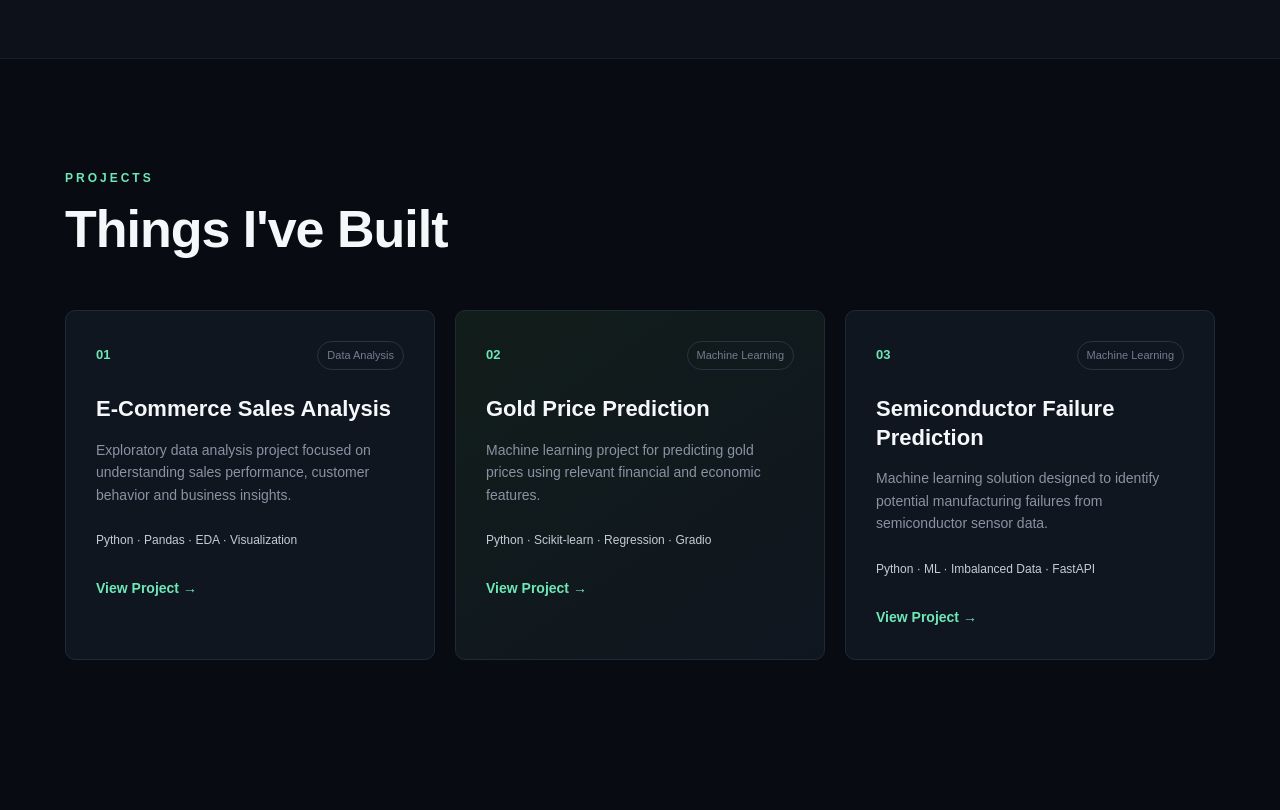
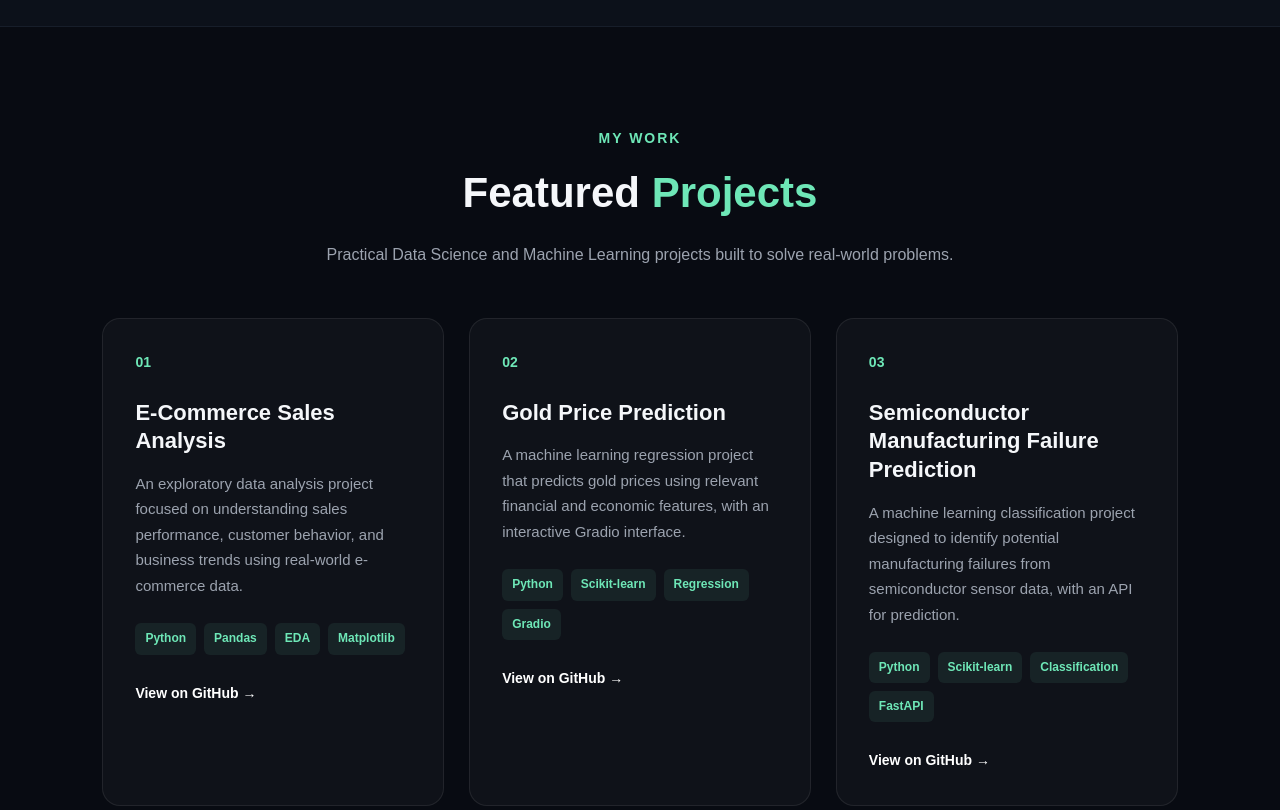
Before and after one commit to Karthikd1818/karthik-portfolio, a plain HTML site: page index.html in a window 1280 px wide. Shown: the part 2040-2850 px from the top of the page. Drawn offline with Linux system fonts and the light colour scheme.

Commit message:
Improve project section

```diff
--- a/index.html
+++ b/index.html
@@ -251,148 +251,120 @@
 
     <!-- PROJECTS -->
 
-    <section id="projects" class="section">
-
-        <div class="container">
+   <section id="projects" class="projects-section">
 
     <div class="section-heading">
-
-                <p class="section-label">
-                    PROJECTS
+        <p class="section-label">MY WORK</p>
+        <h2>Featured <span>Projects</span></h2>
+        <p>
+            Practical Data Science and Machine Learning projects
+            built to solve real-world problems.
         </p>
-
-                <h2 class="section-title">
-                    Things I've Built
-                </h2>
-
     </div>
-
 
     <div class="projects-grid">
 
-
-                <!-- PROJECT 1 -->
-
+        <!-- Project 1 -->
         <div class="project-card">
 
-                    <div class="project-top">
-                        <span class="project-number">
+            <div class="project-number">
                 01
-                        </span>
-
-                        <span class="project-type">
-                            Data Analysis
-                        </span>
             </div>
 
-                    <h3>
-                        E-Commerce Sales Analysis
-                    </h3>
+            <h3>E-Commerce Sales Analysis</h3>
 
             <p>
-                        Exploratory data analysis project focused on
-                        understanding sales performance, customer
-                        behavior and business insights.
+                An exploratory data analysis project focused on
+                understanding sales performance, customer behavior,
+                and business trends using real-world e-commerce data.
             </p>
 
-                    <div class="tech-stack">
-                        Python · Pandas · EDA · Visualization
+            <div class="project-tech">
+                <span>Python</span>
+                <span>Pandas</span>
+                <span>EDA</span>
+                <span>Matplotlib</span>
             </div>
 
             <a
                 href="https://github.com/Karthikd1818/E_commerce_sales_analysis"
                 target="_blank"
-                        class="project-link"
-                    >
-                        View Project →
+                rel="noopener noreferrer"
+                class="project-link">
+                View on GitHub →
             </a>
 
         </div>
 
 
-                <!-- PROJECT 2 -->
+        <!-- Project 2 -->
+        <div class="project-card">
 
-                <div class="project-card featured">
-
-                    <div class="project-top">
-                        <span class="project-number">
+            <div class="project-number">
                 02
-                        </span>
-
-                        <span class="project-type">
-                            Machine Learning
-                        </span>
             </div>
 
-                    <h3>
-                        Gold Price Prediction
-                    </h3>
+            <h3>Gold Price Prediction</h3>
 
             <p>
-                        Machine learning project for predicting gold
-                        prices using relevant financial and economic
-                        features.
+                A machine learning regression project that predicts
+                gold prices using relevant financial and economic
+                features, with an interactive Gradio interface.
             </p>
 
-                    <div class="tech-stack">
-                        Python · Scikit-learn · Regression · Gradio
+            <div class="project-tech">
+                <span>Python</span>
+                <span>Scikit-learn</span>
+                <span>Regression</span>
+                <span>Gradio</span>
             </div>
 
             <a
                 href="https://github.com/Karthikd1818/Gold_price_prediction_ML"
                 target="_blank"
-                        class="project-link"
-                    >
-                        View Project →
+                rel="noopener noreferrer"
+                class="project-link">
+                View on GitHub →
             </a>
 
         </div>
 
 
-                <!-- PROJECT 3 -->
-
+        <!-- Project 3 -->
         <div class="project-card">
 
-                    <div class="project-top">
-                        <span class="project-number">
+            <div class="project-number">
                 03
-                        </span>
-
-                        <span class="project-type">
-                            Machine Learning
-                        </span>
             </div>
 
-                    <h3>
-                        Semiconductor Failure Prediction
-                    </h3>
+            <h3>Semiconductor Manufacturing Failure Prediction</h3>
 
             <p>
-                        Machine learning solution designed to identify
-                        potential manufacturing failures from
-                        semiconductor sensor data.
+                A machine learning classification project designed
+                to identify potential manufacturing failures from
+                semiconductor sensor data, with an API for prediction.
             </p>
 
-                    <div class="tech-stack">
-                        Python · ML · Imbalanced Data · FastAPI
+            <div class="project-tech">
+                <span>Python</span>
+                <span>Scikit-learn</span>
+                <span>Classification</span>
+                <span>FastAPI</span>
             </div>
 
             <a
                 href="https://github.com/Karthikd1818/Semiconductor-Manufacturing-Failure-Prediction"
                 target="_blank"
-                        class="project-link"
-                    >
-                        View Project →
+                rel="noopener noreferrer"
+                class="project-link">
+                View on GitHub →
             </a>
 
         </div>
 
     </div>
 
-        </div>
-
 </section>
-
 
     <!-- CONTACT -->
 
--- a/style.css
+++ b/style.css
@@ -783,3 +783,129 @@ footer {
     color: #6ee7b7;
     transform: translateY(-3px);
 }
+/* ================================
+   PROJECTS
+================================ */
+
+.projects-section {
+    padding: 100px 8%;
+}
+
+.section-heading {
+    text-align: center;
+    max-width: 700px;
+    margin: 0 auto 50px;
+}
+
+.section-label {
+    color: #6ee7b7;
+    font-size: 14px;
+    font-weight: 700;
+    letter-spacing: 2px;
+    margin-bottom: 10px;
+}
+
+.section-heading h2 {
+    font-size: 42px;
+    margin-bottom: 15px;
+}
+
+.section-heading h2 span {
+    color: #6ee7b7;
+}
+
+.section-heading > p:last-child {
+    color: #9ca3af;
+    line-height: 1.7;
+}
+
+.projects-grid {
+    display: grid;
+    grid-template-columns: repeat(3, 1fr);
+    gap: 25px;
+}
+
+.project-card {
+    position: relative;
+    padding: 32px;
+    background: rgba(255, 255, 255, 0.03);
+    border: 1px solid rgba(255, 255, 255, 0.08);
+    border-radius: 18px;
+    transition: 0.3s ease;
+    overflow: hidden;
+}
+
+.project-card:hover {
+    transform: translateY(-8px);
+    border-color: rgba(110, 231, 183, 0.45);
+}
+
+.project-number {
+    color: #6ee7b7;
+    font-size: 14px;
+    font-weight: 700;
+    margin-bottom: 25px;
+}
+
+.project-card h3 {
+    font-size: 22px;
+    margin-bottom: 15px;
+    line-height: 1.3;
+}
+
+.project-card p {
+    color: #9ca3af;
+    line-height: 1.7;
+    font-size: 15px;
+    margin-bottom: 25px;
+}
+
+.project-tech {
+    display: flex;
+    flex-wrap: wrap;
+    gap: 8px;
+    margin-bottom: 25px;
+}
+
+.project-tech span {
+    padding: 6px 10px;
+    border-radius: 6px;
+    background: rgba(110, 231, 183, 0.08);
+    color: #6ee7b7;
+    font-size: 12px;
+    font-weight: 600;
+}
+
+.project-link {
+    color: #ffffff;
+    text-decoration: none;
+    font-weight: 600;
+    transition: 0.3s ease;
+}
+
+.project-link:hover {
+    color: #6ee7b7;
+}
+@media (max-width: 900px) {
+
+    .projects-grid {
+        grid-template-columns: 1fr;
+    }
+
+}
+
+@media (max-width: 600px) {
+
+    .projects-section {
+        padding: 70px 6%;
+    }
+
+    .section-heading h2 {
+        font-size: 32px;
+    }
+
+    .project-card {
+        padding: 25px;
+    }
+
+}
```
Also changed, not shown: script.js (line endings or trailing spaces). Lines whose indentation alone changed are shown as unchanged.
